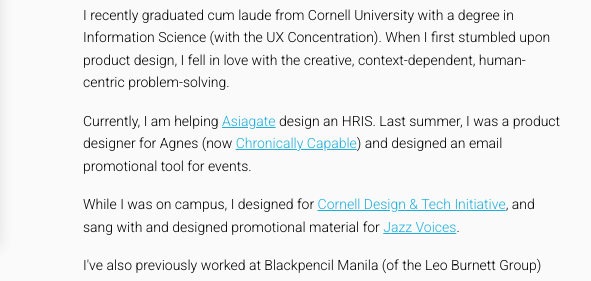
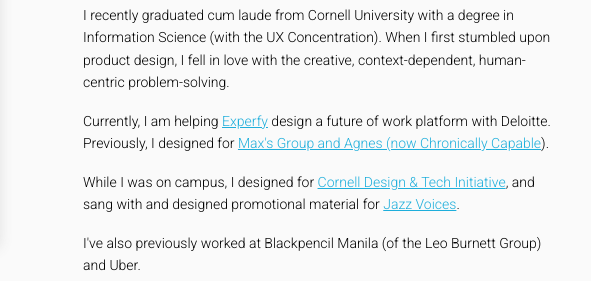
Before and after one commit to joaquinamante/joaquinamante.github.io, a plain HTML site: page about.html in a window 1280 px wide. Shown: the part 398-679 px from the top of the page, 537-1128 px from the left. Drawn offline with Linux system fonts and the light colour scheme.

Commit message:
update about and resume

```diff
--- a/about.html
+++ b/about.html
@@ -59,7 +59,7 @@
 
      		<h3> Hi, I'm Joaquin &#x1F44B&#x1F3FD </h3>
      		<h6 style="font-size: 14px">I recently graduated cum laude from Cornell University with a degree in Information Science (with the UX Concentration). When I first stumbled upon product design, I fell in love with the creative, context-dependent, human-centric problem-solving.</h6>
-     		<h6 style="font-size: 14px">Currently, I am helping <a href="http://www.asiagate.com/">Asiagate</a> design an HRIS. Last summer, I was a product designer for Agnes (now <a href="https://www.wearecapable.org/"> Chronically Capable</a>) and designed an email promotional tool for events.</h6>
+     		<h6 style="font-size: 14px">Currently, I am helping <a href="https://www.experfy.com/">Experfy</a> design a future of work platform with Deloitte. Previously, I designed for <a href="https://www.maxsgroupinc.com/"> Max's Group and Agnes (now <a href="https://www.wearecapable.org/"> Chronically Capable</a>).</h6>
      		<h6 style="font-size: 14px">While I was on campus, I designed for <a href="https://www.cornelldti.org/">Cornell Design & Tech Initiative</a>, and sang with and designed promotional material for <a href="https://www.facebook.com/cornelljazzvoices/">Jazz Voices</a>.</h6>
      		<h6 style="font-size: 14px">I've also previously worked at Blackpencil Manila (of the Leo Burnett Group) and Uber.</h6>
      		<h6 style="font-size: 14px">Please feel free to drop me a line at <a href="mailto:aya24@cornell.edu">aya24@cornell.edu</a>.
```
Also changed, not shown: 1 other file.
